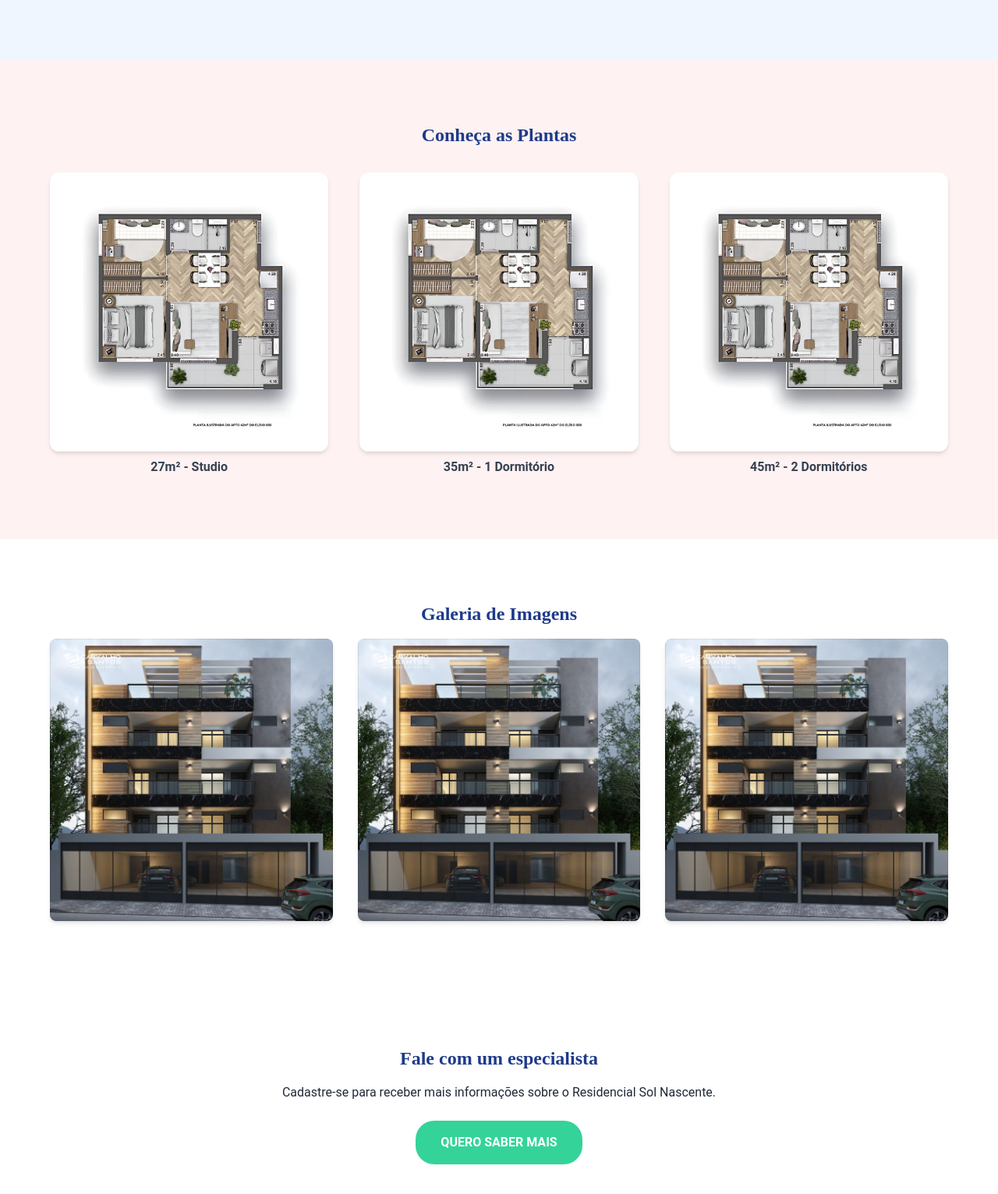
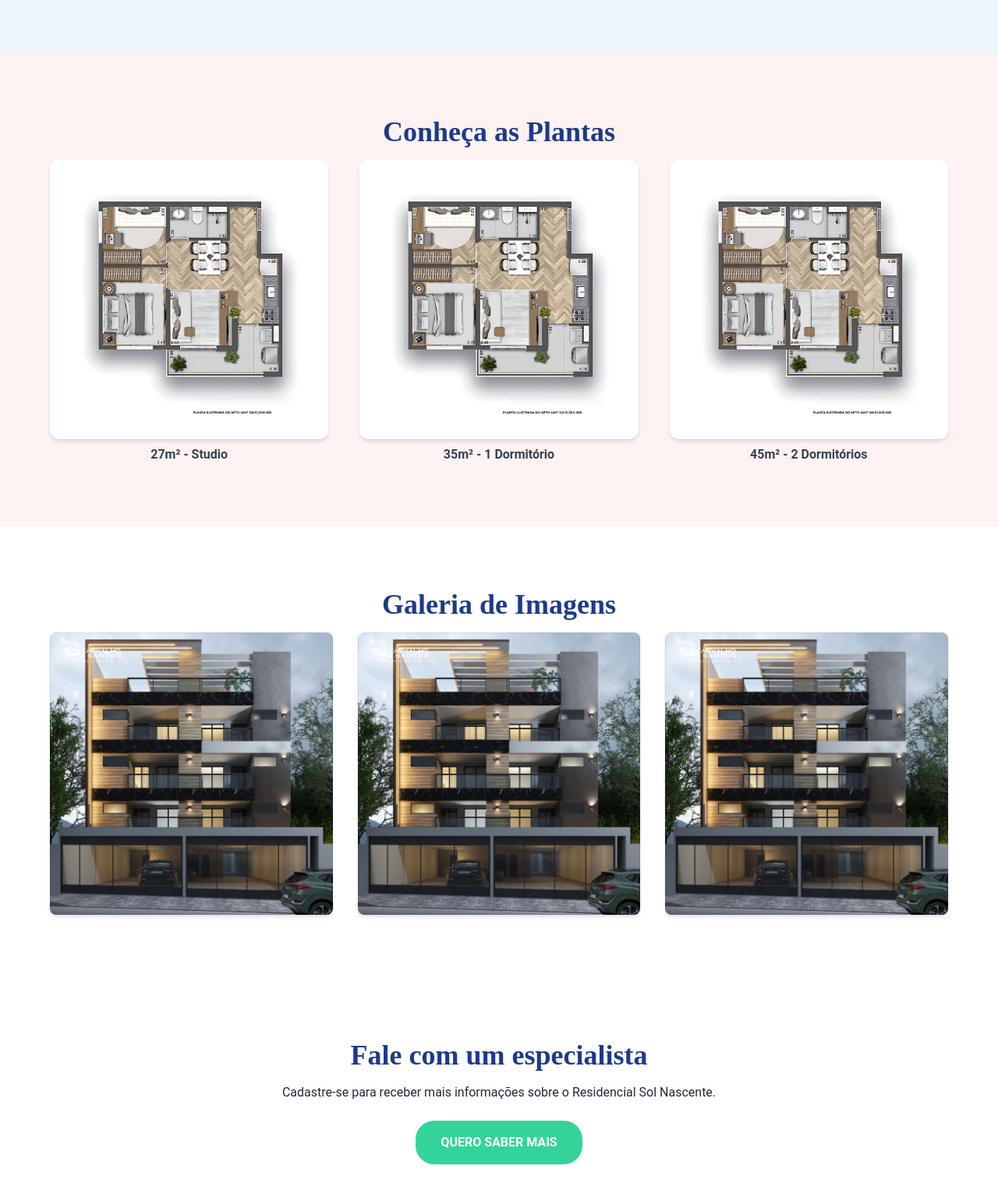
Before and after one commit to Bielczr/bielczr.github.io, a plain HTML site: page projects/ResidencialSolNascente.html in a window 1280 px wide. Shown: the part 2060-3591 px from the top of the page at 78% size. Drawn offline with nearby package versions, Linux system fonts and the light colour scheme.

Commit message:
Update ResidencialSolNascente.html

```diff
--- a/projects/ResidencialSolNascente.html
+++ b/projects/ResidencialSolNascente.html
@@ -60,7 +60,7 @@
 <!-- DIFERENCIAIS -->
 <section id="diferenciais" class="py-20 bg-blue-50 text-center">
     <div class="max-w-4xl mx-auto px-4">
-      <h2 class="text-4xl font-bold text-blue-900 mb-6" data-aos="fade-up">Diferenciais</h3>
+      <h2 class="text-4xl font-bold text-blue-900 mb-4" data-aos="fade-up">Diferenciais</h3>
       <div class="grid grid-cols-1 md:grid-cols-3 gap-10 px-4">
         <div data-aos="fade-up">
           <i class="fas fa-map-marker-alt icon-size text-yellow-500 mb-4"></i>
@@ -106,7 +106,7 @@
   <!-- PLANTAS -->
   <section id="plantas" class="py-20 bg-red-50">
     <div class="max-w-6xl mx-auto text-center">
-      <h3 class="text-2xl font-bold text-blue-900 mb-8">Conheça as Plantas</h3>
+      <h3 class="text-4xl font-bold text-blue-900 mb-4">Conheça as Plantas</h3>
       <div class="grid grid-cols-1 md:grid-cols-3 gap-10">
         <div class="cursor-pointer" onclick="openModal('modal27')">
           <img src="/images/Planta.webp" alt="Planta 27m²" class="rounded-xl shadow-md hover:scale-105 transition duration-300">
@@ -127,7 +127,7 @@
   <!-- Galeria de Imagens -->
   <section id="galeria" class="py-20 px-4 md:px-0" data-aos="fade-up">
     <div class="container mx-auto max-w-6xl text-center">
-      <h3 class="text-2xl font-semibold text-blue-900 mb-4">Galeria de Imagens</h3>
+      <h3 class="text-4xl font-bold text-blue-900 mb-4">Galeria de Imagens</h3>
       <div class="grid grid-cols-1 md:grid-cols-2 lg:grid-cols-3 gap-8">
         <img src="/images/Sacada.jpg" alt="Imagem 1" class="w-full h-auto rounded-lg shadow-md">
         <img src="/images/Sacada.jpg" alt="Imagem 2" class="w-full h-auto rounded-lg shadow-md">
@@ -159,7 +159,7 @@
   <!-- CONTATO -->
   <section id="contato" class="py-20 bg-white text-center">
     <div class="max-w-xl mx-auto">
-      <h3 class="text-2xl font-bold text-blue-900 mb-4">Fale com um especialista</h3>
+      <h3 class="text-4xl font-bold text-blue-900 mb-4">Fale com um especialista</h3>
       <p class="mb-6">Cadastre-se para receber mais informações sobre o Residencial Sol Nascente.</p>
       <a href="https://wa.me/5511999999999" target="_blank" class="cta-button">Quero saber mais</a>
     </div>
```
